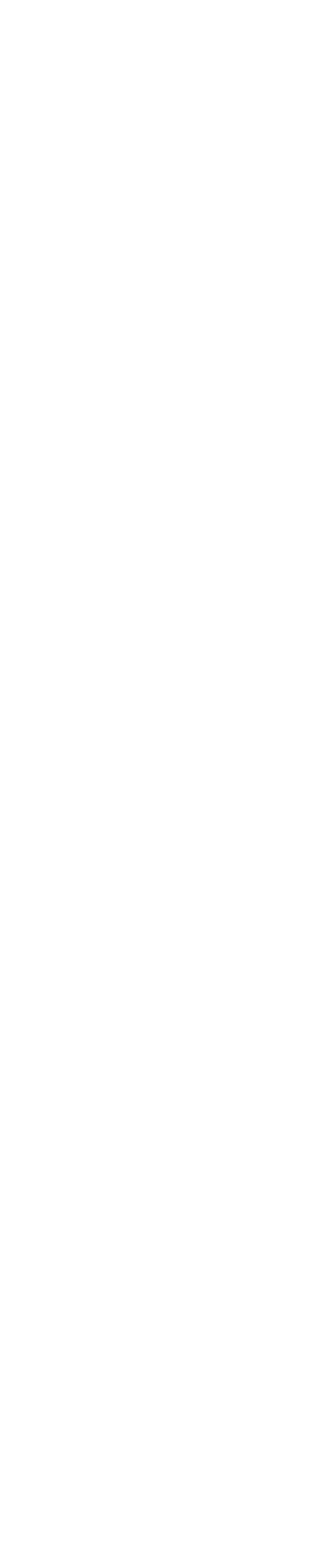
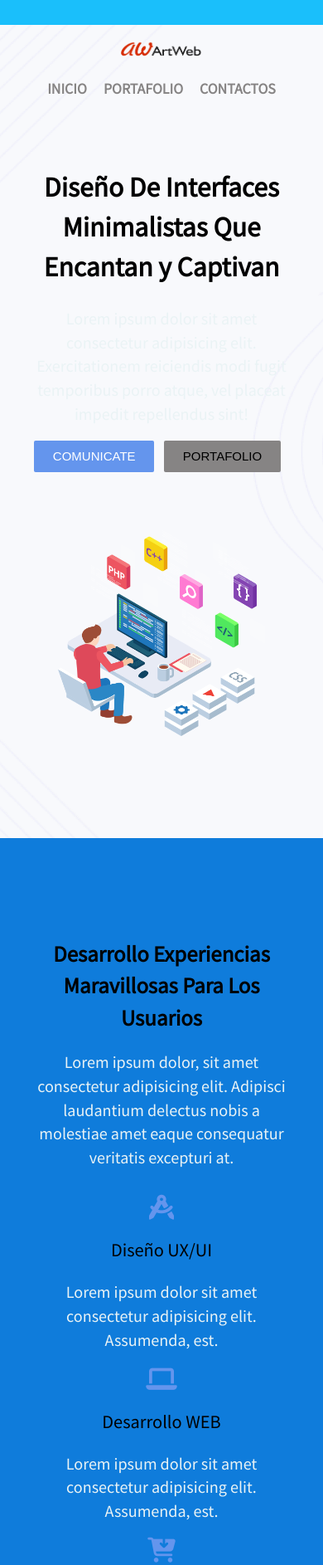
Before and after one commit to Bota92/CoderHouse, a website: page index.html in a window 390 px wide. Shown: the top 1886 px of the page at 83% size. Before the commit the page ends 844 px from the top, so only its background shows below. Drawn offline with Linux system fonts and the light colour scheme.

Commit message:
SassII+Ceo

```diff
--- a/index.html
+++ b/index.html
@@ -2,11 +2,93 @@
 <html lang="en">
 <head>
     <meta charset="UTF-8">
-    <meta http-equiv="X-UA-Compatible" content="IE=edge">
     <meta name="viewport" content="width=device-width, initial-scale=1.0">
-    <title>Document</title>
+    <title>INICIO</title>
+    <link rel="stylesheet" href="css/main.css">
+    <script src="https://kit.fontawesome.com/8a815a169a.js" crossorigin="anonymous"></script>
 </head>
+
 <body>
 
+    <header id="menu">
+        <nav>
+            <a href="index.html"><img src="img/logo.png" class="logo" alt="logo" width="200" height="50"></a>
+            <ul>
+                <li><a href="index.html">INICIO</a></li>
+                <li><a href="#">PORTAFOLIO</a></li>
+                <li><a href="#">CONTACTOS</a></li>
+            </ul>
+        </nav>
+    </header>
+
+
+
+    <section class="presentacion">
+        <div class="flex-item1">
+            <h1>Diseño De Interfaces Minimalistas Que Encantan y Captivan</h1>
+            <p>
+                Lorem ipsum dolor sit amet consectetur adipisicing elit. Exercitationem reiciendis modi fugit temporibus porro atque, vel placeat impedit repellendus sint!
+            </p>
+            <div>
+                <button class="btn-principal" type ="submit">COMUNICATE</button>
+                <button class="btn-secundario" type ="submit">PORTAFOLIO</button>
+            </div>
+        </div>
+        <div class="flex-item2">
+            <img src="img/caratula2.png" alt="caratula" width="500" height="400">
+        </div>
+    </section>
+
+
+    <div class="wrapper">
+        <section class="servicios" >
+            <div class="titulo-servicios">
+                <h2>Desarrollo Experiencias Maravillosas Para Los Usuarios</h2>
+                <p>
+                    Lorem ipsum dolor, sit amet consectetur adipisicing elit. Adipisci laudantium delectus nobis a molestiae amet eaque consequatur veritatis excepturi at.
+                </p>
+            </div>
+            <div class="tipo-servicios">
+                <div>
+                    <i class="fas fa-drafting-compass"></i>
+                    <h3>Diseño UX/UI</h3>
+                    <p>
+                        Lorem ipsum dolor sit amet consectetur adipisicing elit. Assumenda, est.
+                    </p>
+                </div>
+                <div>
+                    <i class="fas fa-laptop"></i>
+                    <h3>Desarrollo WEB</h3>
+                    <p>
+                        Lorem ipsum dolor sit amet consectetur adipisicing elit. Assumenda, est.
+                    </p>
+                </div>
+                <div>
+                    <i class="fas fa-cart-arrow-down"></i>
+                    <h3>Comercio Digital</h3>
+                    <p>
+                        Lorem ipsum dolor sit amet consectetur adipisicing elit. Assumenda, est.
+                    </p>
+                </div>
+            </div>
+        </section>
+    </div>
+
+    <footer>
+        <p class="footer-content">
+           Juan Bautista Bochio &copy;Todos los derechos reservados 2022
+        </p>
+    </footer>
+    <script>
+       const menu = document.getElementById('menu');
+       window.onscroll = function(){
+           if(window.pageYOffset>10){
+               menu.style.backgroundColor='#fff';
+           }
+           else{
+               menu.style.backgroundColor='initial';
+           }
+       }
+    </script>
 </body>
 </html>
--- /dev/null
+++ b/scss/_global.scss
@@ -0,0 +1,129 @@
+@import url('https://fonts.googleapis.com/css2?family=Noto+Sans+JP&display=swap');
+
+// Globales
+
+html{
+    font-size: 62.5%;
+    box-sizing: border-box;
+}
+
+*, *::before, *::after{
+    box-sizing: inherit;
+}
+
+body{
+    margin:0;
+    padding:0;
+    line-height: 1.6;
+    font-family: 'Noto Sans JP', sans-serif;
+    background: url('../img/fondo.png');
+}
+
+ul{
+    list-style-type: none;
+}
+
+a{
+    text-decoration: none;
+    display: inline-block;
+    color: rgb(134, 132, 132);
+}
+
+img{
+    width:80%;
+    height: auto;
+}
+
+nav, .servicios, .presentacion, .footer-content{
+    width: 80%;
+    margin:auto;
+}
+
+.titulo-servicios, .presentacion{
+    margin-bottom: 10%;
+}
+
+// Variables
+
+$font-p: 1.8rem;
+$font-h1: 3.0rem;
+$font-h2: 2.4rem;
+$font-h3: 2.0rem;
+
+p{
+    font-size:$font-p;
+    color: rgb(234, 243, 245);
+}
+
+h2{
+    font-size: $font-h2;
+}
+
+h3{
+    font-size: $font-h3;
+    font-weight:lighter;
+}
+
+.btn{
+    border: none;
+    border-radius:2px;
+    padding: 0.7em 1.5em;
+    cursor: pointer;
+    margin-right: 10px;
+    margin-bottom: 10px;
+    font-size:1.5rem;
+    font-weight: 500;
+    transition: transform 100ms;
+    &:hover{
+        transform: scale(1.1);
+    }
+
+}
+
+
+
+.btn-principal{
+    @extend .btn;
+    color: #fff;
+    background-color: #6495ED;
+}
+
+.btn-secundario{
+    @extend .btn;
+    background-color:rgb(134, 132, 132);
+}
+
+// USO DE MIXINS EN SASS;
+
+@mixin caja-flex($principal, $cruzado, $wrap){
+    display: flex;
+    justify-content: $principal;
+    align-items: $cruzado;
+    flex-wrap: $wrap;
+}
+
+// EJEMPLO DE FUNCION EN SASS
+
+@function font-calc($size, $type){
+
+    $font: 16;
+
+    @if $type ==h1{
+        $font: ($size + 0.2*$size);
+    }
+
+    @if $type ==h2{
+        $font: ($size + 0.1*$size);
+    }
+
+    @else{
+        $font: 16;
+    }
+
+    @return $font + px;
+
+}
+
+.ejemplo{
+    font-size: font-calc(50, h2);
+}
--- /dev/null
+++ b/scss/_medios.scss
@@ -0,0 +1,46 @@
+// Pantallas Extra anchas
+
+@media(min-width: 1400px){
+    nav, .servicios, .footer-content, .presentacion{
+        width:60%;
+        margin:auto;
+    }
+}
+
+
+// Pantallas medianas
+
+@media(max-width:992px){
+    .presentacion, .tipo-servicios{
+        flex-direction: column;
+    }
+
+
+    .presentacion div{
+        text-align:center;
+        margin-bottom: 30px;
+    }
+
+    nav{
+        @include caja-flex(center, center, wrap);
+        padding-bottom: 20px;
+        padding-top:20px;
+        ul{
+            padding-left:0;
+        }
+    }
+}
+
+
+// Pantallas pequeñas
+
+@media(max-width:420px){
+
+    .presentacion div{
+        text-align:center;
+        margin-bottom:30px;
+        h1, p{
+            padding:0;
+        }
+    }
+}
--- /dev/null
+++ b/scss/main.scss
@@ -0,0 +1,92 @@
+@import 'global';
+
+.logo{
+    width:100px;
+    height:20px;
+}
+
+header{
+    position:fixed;
+    top:0;
+    border-top: 30px solid rgb(26, 191, 251);
+    width:100%;
+}
+
+.wrapper{
+    background-color: rgb(15, 124, 219);
+    padding-top: 100px;
+    padding-bottom:100px;
+}
+
+
+
+// Ejemplo de Nesting
+
+nav{
+    @include caja-flex(space-between, center, nowrap);
+
+    ul{
+        display:flex;
+        padding:0;
+
+        a{
+            padding: 10px;
+            font-size: 1.6rem;
+            font-weight:bold;
+        }
+
+        a:hover{
+            color:#5bade7;
+            transform: scale(1.1);
+        }
+    }
+}
+
+.presentacion{
+
+    padding-top: 200px;
+    padding-bottom:50px;
+    @include caja-flex(space-between, center, nowrap);
+
+    .flex-item2{
+        text-align:center;
+    }
+
+    h1{
+        margin-top:0;
+        padding-right: 20px;
+        font-size: $font-h1;
+    }
+
+    p{
+        padding-right: 20px;
+        padding-bottom: 10px;
+    }
+}
+
+.servicios{
+    div{
+        text-align: center;
+    }
+
+    .tipo-servicios{
+        @include caja-flex(center, center, nowrap);
+        i{
+            font-size: 30px;
+            color: #6495ED;
+        }
+    }
+}
+
+footer{
+    min-height: 80px;
+    background-color: rgb(26, 191, 251);
+    margin-top: 0;
+    .footer-content{
+        text-align:center;
+        padding-top:30px;
+        padding-bottom:30px;
+    }
+}
+
+@import 'medios';
```
Also changed, not shown: package.json (added, +20 -0 lines), css/main.css (added), img/caratula.png (added), img/caratula2.png (added), img/fondo.png (added), img/logo.png (added), 2 other files.
